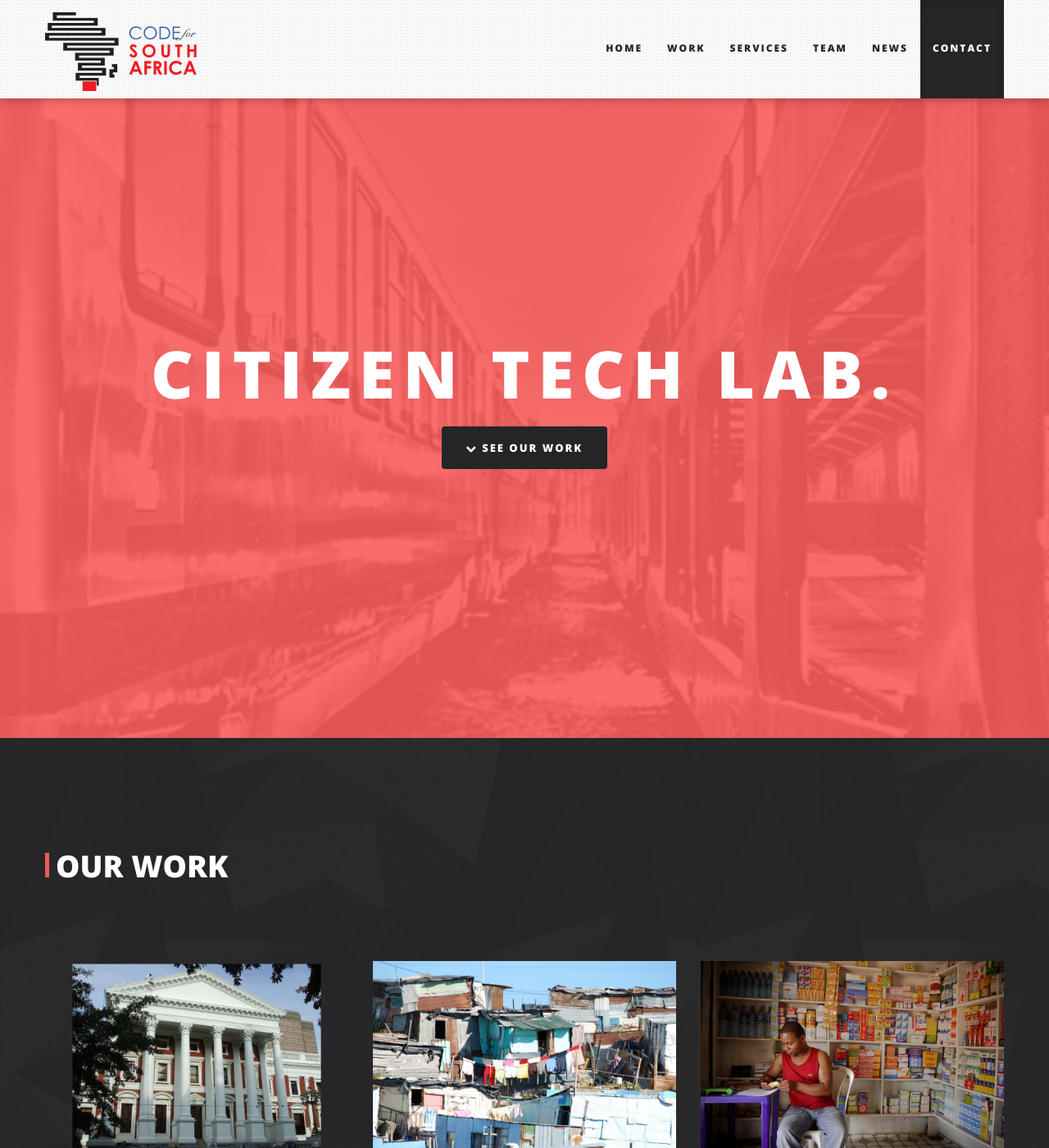
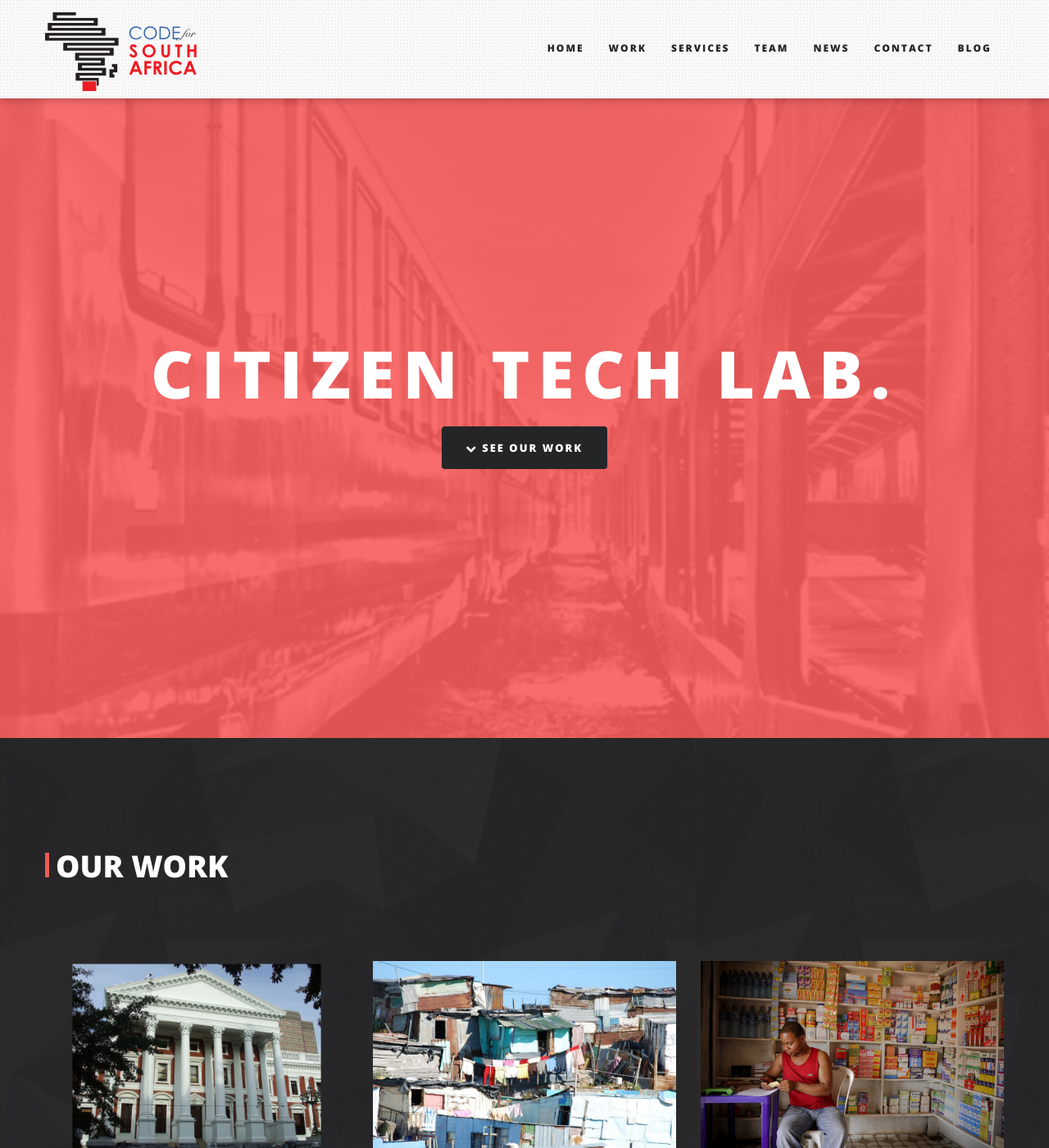
Before and after one commit to Code4SA/old-code4sa.github.io, a Jekyll site: the page built from index.html, in a window 1280 px wide and 1400 px high. Shown: the whole window at 82% size. Built offline with Jekyll 4.4.1, drawn with Linux system fonts in a browser that asks for light colours; nearby versions of some CDN libraries; Markdown is read by kramdown in place of the engine named in the settings; comment, search, counter and statistics services are not loaded; some of the changed text lies outside the part shown.

Commit message:
Added blog support

```diff
--- a/_layouts/default.html
+++ b/_layouts/default.html
@@ -13,13 +13,13 @@
 	<meta property="og:description" content="">
 
     <!-- Styles -->
-    <link rel="stylesheet" href="css/animate.css">
+    <link rel="stylesheet" href="{{ site.url }}/css/animate.css">
     <link href='http://fonts.googleapis.com/css?family=Open+Sans:400,300,300italic,400italic,600,600italic,700,700italic,800italic,800' rel='stylesheet' type='text/css'>
 
-    <link rel="stylesheet" href="css/bootstrap.min.css">
-    <link rel="stylesheet" href="css/font-awesome.min.css">
-    <link rel="stylesheet" href="css/main.css">
-    <link rel="stylesheet" href="css/custom-styles.css">
+    <link rel="stylesheet" href="{{ site.url }}/css/bootstrap.min.css">
+    <link rel="stylesheet" href="{{ site.url }}/css/font-awesome.min.css">
+    <link rel="stylesheet" href="{{ site.url }}/css/main.css">
+    <link rel="stylesheet" href="{{ site.url }}/css/custom-styles.css">
 
     <script src="js/modernizr-2.6.2-respond-1.1.0.min.js"></script>
 
@@ -42,21 +42,21 @@
                     <span class="icon-bar"></span>
                     <span class="icon-bar"></span>
                 </a>
-                <a class="brand" href="/"><img src="img/logo.png" alt="Code4SA Logo"></a>
+                <a class="brand" href="/"><img src="{{ site.url }}/img/logo.png" alt="Code4SA Logo"></a>
                 <div class="nav-collapse collapse">
                     <ul class="nav pull-right">
-                        <li><a class="scroll" href="/#home">Home</a></li>
-                        <li><a class="scroll" href="#work">Work</a></li>
-                        <li><a class="scroll" href="#services">Services</a></li>
-                        <li><a class="scroll" href="#team">Team</a></li>
-                        <li><a class="scroll" href="#news">News</a></li>
-                        <li><a class="scroll" href="#contact">Contact</a></li>
+                        <li><a class="{{ page.scroll_class }}" href="/index.html#home">Home</a></li>
+                        <li><a class="{{ page.scroll_class }}" href="/index.html#work">Work</a></li>
+                        <li><a class="{{ page.scroll_class }}" href="/index.html#services">Services</a></li>
+                        <li><a class="{{ page.scroll_class }}" href="/index.html#team">Team</a></li>
+                        <li><a class="{{ page.scroll_class }}" href="/index.html#news">News</a></li>
+                        <li><a class="{{ page.scroll_class }}" href="/index.html#contact">Contact</a></li>
+                        <li><a class="" href="blog.html">Blog</a></li>
                     </ul>
                 </div><!--/.nav-collapse -->
             </div>
         </div>
     </div>
-
     {{ content }}
 
     <footer>
@@ -94,14 +94,26 @@
     <script>
 	$(document).ready(function() {
 	$.backstretch([
-	      "img/header1.jpg",
-	      "img/header2.jpg"
+	      "{{ site.url }}/img/header1.jpg",
+	      "{{ site.url }}/img/header2.jpg"
 	      ], {
 	        fade: 1000,
 	        duration: 3000
 	    });
 	});
 	</script>
+
+    <!-- Google analytics -->
+    <script>
+      (function(i,s,o,g,r,a,m){i['GoogleAnalyticsObject']=r;i[r]=i[r]||function(){
+      (i[r].q=i[r].q||[]).push(arguments)},i[r].l=1*new Date();a=s.createElement(o),
+      m=s.getElementsByTagName(o)[0];a.async=1;a.src=g;m.parentNode.insertBefore(a,m)
+      })(window,document,'script','//www.google-analytics.com/analytics.js','ga');
+
+      ga('create', 'UA-44046318-1', 'code4sa.org');
+      ga('send', 'pageview');
+
+    </script>
 
     </body>
 </html>
--- a/css/custom-styles.css
+++ b/css/custom-styles.css
@@ -14,3 +14,20 @@
 .back-to-work {
     text-align: right;
 }
+
+#blog {
+	background: url(../img/shattered.jpg) repeat;
+	background-color: #232527;
+	padding: 60px 0px 110px 0px;
+	height: auto;
+    line-height: 1.75;
+}
+
+#blog h1 {
+    font-size: 2em;
+    text-align: center;
+}
+
+#blog li {
+    color: #ababab;
+}
--- a/index.html
+++ b/index.html
@@ -21,7 +22,7 @@
     <div class="container">
         <div class="row-fluid">
             <div class="span12 text-left">
-                <h3 class="section-title"><img src="img/red-line.png" alt="red-line">Our Work</h3>
+                <h3 class="section-title"><img src="{{ site.url }}/img/red-line.png" alt="red-line">Our Work</h3>
             </div>
         </div>
 
@@ -30,7 +31,7 @@
             <!--Portfolio Thumbnail One - Set Images to 930px by 590px -->
             <div class="span4 item">
                 <a class="work" href="prj_billtracker.html">
-                    <img src="img/portfolio3.png" alt="Tracking the making of laws is hard - we're making it easier">
+                    <img src="{{ site.url }}/img/portfolio3.png" alt="Tracking the making of laws is hard - we're making it easier">
                     <div class="project-title text-center"><p>Parliamentary Bill Tracker</p></div>
                 </a>
             </div>
@@ -38,7 +39,7 @@
             <!--Portfolio Thumbnail Two - Set Images to 930px by 590px -->
             <div class="span4 item">
                 <a class="work" href="prj_housinglists.html">
-                    <img src="img/portfolio5.jpg" alt="We're going to build you a house - you're number 234,678,323th in the queue">
+                    <img src="{{ site.url }}/img/portfolio5.jpg" alt="We're going to build you a house - you're number 234,678,323th in the queue">
                     <div class="project-title text-center"><p>Housing List Transparency</p></div>
                 </a>
             </div>
@@ -46,7 +47,7 @@
             <!--Portfolio Thumbnail Three - Set Images to 930px by 590px -->
             <div class="span4 item">
                 <a class="work" href="prj_medicines.html">
-                    <img src="img/portfolio2.jpg" alt="Medicine Information Sharing - I'll show you mine if you show me yours.">
+                    <img src="{{ site.url }}/img/portfolio2.jpg" alt="Medicine Information Sharing - I'll show you mine if you show me yours.">
                     <div class="project-title text-center"><p>Comparative shopping - on a national scale</p></div>
                 </a>
             </div>
@@ -59,7 +60,7 @@
             <!--Portfolio Thumbnail Four - Set Images to 930px by 590px -->
             <div class="span4 item">
                 <a class="work" href="prj_tendai.html">
-                    <img src="img/portfolio1.jpg" alt="Monitoring medicine stockouts at primary healthcare clinics.">
+                    <img src="{{ site.url }}/img/portfolio1.jpg" alt="Monitoring medicine stockouts at primary healthcare clinics.">
                     <div class="project-title text-center"><p>Tendai</p></div>
                 </a>
             </div>
@@ -67,7 +68,7 @@
             <!--Portfolio Thumbnail Five - Set Images to 930px by 590px -->
             <div class="span4 item">
                 <a class="work" href="prj_anic.html">
-                    <img src="img/anic2.png" alt="African News Innovation Challenge">
+                    <img src="{{ site.url }}/img/anic2.png" alt="African News Innovation Challenge">
                     <div class="project-title text-center"><p>African News Innovation Challenge</p></div>
                 </a>
             </div>
@@ -84,32 +85,32 @@
         <div class="container">
             <div class="row-fluid">
                 <div class="span4 featured-section-title">
-                    <h3 class="section-title"><img src="img/red-line.png" alt="red-line">Partners</h3>
+                    <h3 class="section-title"><img src="{{ site.url }}/img/red-line.png" alt="red-line">Partners</h3>
                 </div>
 
                 <div class="span2 client">
                     <!--Client Logo - Set Images to 170px by 100px-->
-                    <a href="http://africanmediainitiative.org/"><img src="img/ami.png" alt="African Media Initiative"></a>
+                    <a href="http://africanmediainitiative.org/"><img src="{{ site.url }}/img/ami.png" alt="African Media Initiative"></a>
                 </div>
 
                 <div class="span2 client">
                     <!--Client Logo - Set Images to 170px by 100px-->
-                    <a href="http://www.icfj.org/"><img src="img/icfj.png" alt="International Centre for Journalists"></a>
+                    <a href="http://www.icfj.org/"><img src="{{ site.url }}/img/icfj.png" alt="International Centre for Journalists"></a>
                 </div>
 
                 <div class="span2 client">
                     <!--Client Logo - Set Images to 170px by 100px-->
-                    <a href="http://africannewschallenge.org/"><img src="img/anic-logo.png" alt="African News Innovation Challenge"></a>
+                    <a href="http://africannewschallenge.org/"><img src="{{ site.url }}/img/anic-logo.png" alt="African News Innovation Challenge"></a>
                 </div>
 
                 <div class="span2 client">
                     <!--Client Logo - Set Images to 170px by 100px-->
-                    <a href="http://www.pmg.org.za"><img src="img/pmg.png" alt="Parliamentary Monitoring Group"></a>
+                    <a href="http://www.pmg.org.za"><img src="{{ site.url }}/img/pmg.png" alt="Parliamentary Monitoring Group"></a>
                 </div>
 
                 <div class="span2 client">
                     <!--Client Logo - Set Images to 170px by 100px-->
-                    <a href="http://www.opendemocracy.org.za/"><img src="img/odac.png" alt="Open Democracy Advice Centre"></a>
+                    <a href="http://www.opendemocracy.org.za/"><img src="{{ site.url }}/img/odac.png" alt="Open Democracy Advice Centre"></a>
                 </div>
             </div>
         </div>
@@ -176,7 +177,7 @@
     <div class="container">
         <div class="row-fluid">
             <div class="span12 text-left">
-                <h3 class="section-title dark-grey"><img src="img/red-line.png" alt="red-line">Our Creative Minds</h3>
+                <h3 class="section-title dark-grey"><img src="{{ site.url }}/img/red-line.png" alt="red-line">Our Creative Minds</h3>
             </div>
         </div>
 
@@ -246,7 +247,7 @@
     <div class="container">
         <div class="row-fluid">
             <div class="span12 text-center">
-                <h3 class="section-title"><img src="img/black-line.png" alt="black-line">Latest In Our World</h3>
+                <h3 class="section-title"><img src="{{ site.url }}/img/black-line.png" alt="black-line">Latest In Our World</h3>
             </div>
         </div>
 
@@ -255,34 +256,20 @@
             <!--Latest News-->
             <div class="span6">
                <h5>What's been happening</h5>
-
-                   <!--News Article Two-->
+                   {% for post in site.posts limit:2 %}
                    <div class="row-fluid news-article">
                        <div class="span2 date pull-left">
-                           <span class="day">29</span><br />
-                           <span class="month">Aug</span>
+                           <span class="day">{{ post.date | date: "%d" }}</span><br />
+                           <span class="month">{{ post.date | date: "%b" }}</span><br />
                        </div>
 
                        <div class="span9 text-left">
-                           <h4>HacksHackers Media Party</h4>
-                           <p>Our team was invited to participated at the annual world HacksHackers event.</p>
-                           <a class="more pull-right" href="#" target="_blank">More</a>
+                           <h4>{{ post.title }}</h4>
+                           <p>{{ post.excerpt }}</p>
+                           <a class="more pull-right" href="{{ post.url }}">More</a>
                        </div>
                    </div>
-
-                   <!--News Article One-->
-                   <div class="row-fluid news-article">
-                       <div class="span2 date pull-left">
-                           <span class="day">1</span><br />
-                           <span class="month">Aug</span>
-                       </div>
-
-                       <div class="span9 text-left">
-                           <h4>Open source in government</h4>
-                           <p>The South African government should use open source software, they really should. Not because it is free (as in beer), but because it can create employment...</p>
-                           <a class="more pull-right" href="#" target="_blank">More</a>
-                       </div>
-                   </div>
+                   {% endfor %}
 
             </div><!--End Latest News-->
 
@@ -310,7 +297,7 @@
     <div class="container">
         <div class="row-fluid">
             <div class="span12 text-left">
-                <h3 class="section-title"><img src="img/red-line.png" alt="red-line">Contact Us</h3>
+                <h3 class="section-title"><img src="{{ site.url }}/img/red-line.png" alt="red-line">Contact Us</h3>
             </div>
         </div>
 
@@ -340,7 +327,7 @@
                     <li><a class="pinterest" href="http://www.pinterest.com" target="_blank"><i class="icon-pinterest icon-2x"></i></a></li>
                     -->
                     <li><a class="linkedin" href="http://www.linkedin.com/company/code-for-south-africa" target="_blank"><i class="icon-linkedin icon-2x"></i></a></li>
-                    <li><a class="slideshare" href="http://www.slideshare.net/adieyal" target="_blank"><img src="img/slideshare.png"/></i></a></li>
+                    <li><a class="slideshare" href="http://www.slideshare.net/adieyal" target="_blank"><img src="{{ site.url }}/img/slideshare.png"/></i></a></li>
                 </ul>
             </div>
 
```
Also changed, not shown: other parts of index.html (+1 -0 lines), _layouts/post.html (+22 -4 lines), blog.html (added, +50 -0 lines).
